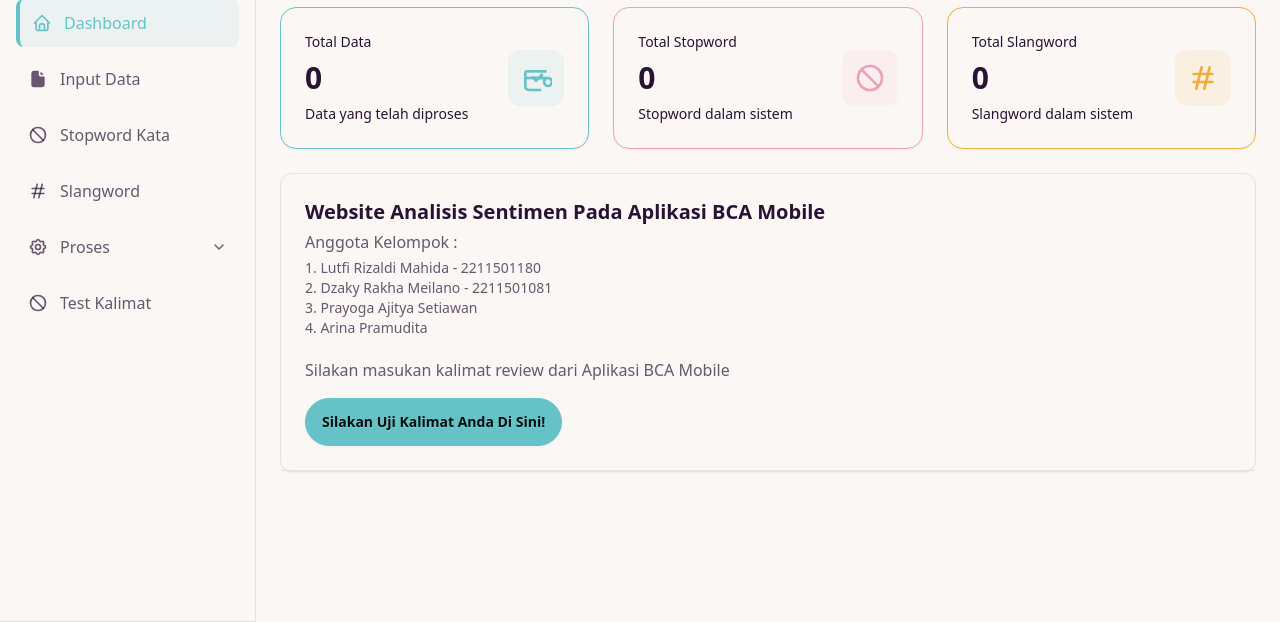
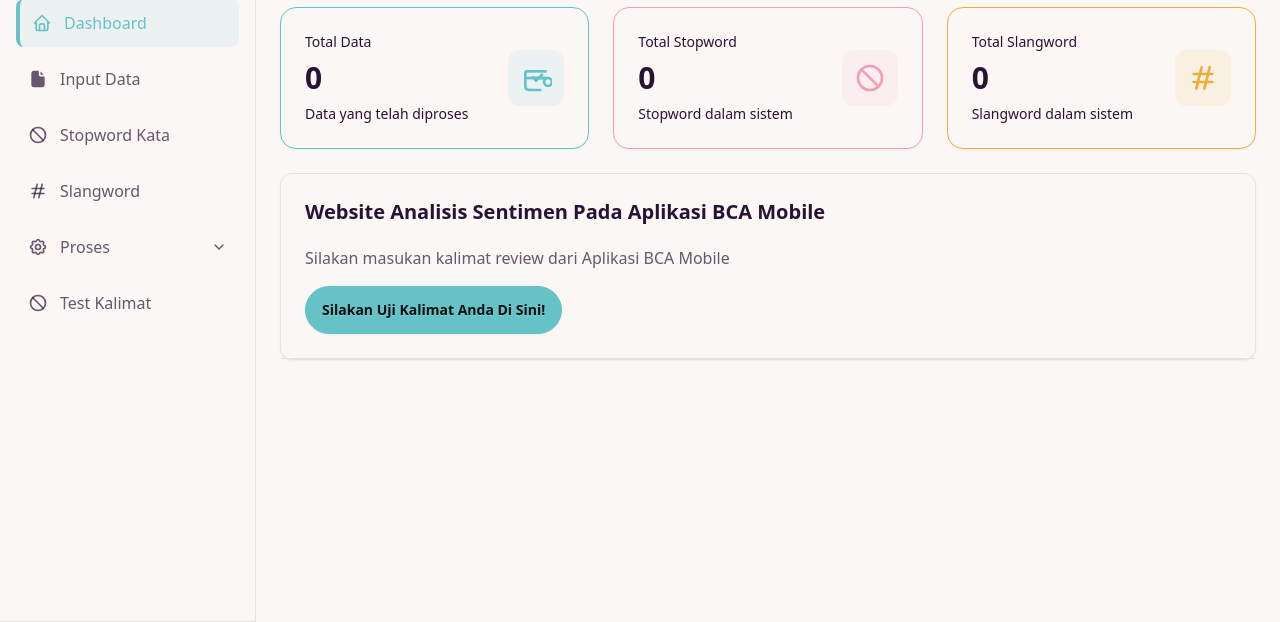
Before and after one commit to LRMNTRIX03/Website-Analisis-Sentimen-Dengan-Metode-Logistic-Regression-Pada-Aplikasi-BCA-Mobile, a Django app: page /dashboard/ in a window 1280 px wide. Shown: the part 98-720 px from the top of the page. Run offline with Django 4.2, Linux system fonts and the light colour scheme; the visitor is signed in with stand-in values (Sample User, id 1); data that the repository does not hold is empty; style sheets or scripts are compiled from the project's sources; some libraries are stand-ins or nearby versions.

Commit message:
Fix beberapa files dan depedency

```diff
--- a/analisissentimen/authapp/templates/authapp/login.html
+++ b/analisissentimen/authapp/templates/authapp/login.html
@@ -6,7 +6,7 @@
     <div class="bg-white rounded-2xl p-8 w-full max-w-md">
         <div class="text-center mb-8 max-w-[350px] mx-auto ">
             <span class="text-3xl font-bold">Selamat Datang</span>
-            <p class="text-gray-600 text-wrap capitalize text-sm">Silahkan login untuk melanjutkan ke Dashboard analis sentimen</p>
+            <p class="text-gray-600 text-wrap capitalize text-sm">Silahkan login untuk melanjutkan ke Dashboard analisis sentimen</p>
         </div>
 
         {% if messages %}
--- a/analisissentimen/templates/dashboard/index.html
+++ b/analisissentimen/templates/dashboard/index.html
@@ -70,14 +70,7 @@
     <div class="bg-base-100 rounded-xl border border-base-300 shadow-sm">
         <div class="p-6 border-b border-base-300">
             <h2 class="text-xl font-bold text-base-content">Website Analisis Sentimen Pada Aplikasi BCA Mobile</h2>
-            <p class="text-base-content/70 mt-1 text-md">Anggota Kelompok :</p>
-            <ol class="list-decimal list-inside text-sm text-base-content/70 mt-1 text-md">
-                <li>Lutfi Rizaldi Mahida - 2211501180</li>
-                <li>Dzaky Rakha Meilano - 2211501081</li>
-                <li>Prayoga Ajitya Setiawan</li>
-                <li>Arina Pramudita</li>
-            </ol>
-            <p class="text-base-content/70 mt-1 text-md mt-5">Silakan masukan kalimat review dari Aplikasi BCA Mobile</p>
+            <p class="text-base-content/70 text-md mt-5">Silakan masukan kalimat review dari Aplikasi BCA Mobile</p>
             <a href="{% url 'sentimen.kalimat' %}" class="btn btn-primary mt-4">Silakan Uji Kalimat Anda Di Sini!</a>
         </div>
     </div>
```
Also changed, not shown: analisissentimen/package.json (+10 -5 lines), analisissentimen/requirements.txt (added, +29 -0 lines), analisissentimen/package-lock.json, 2 other files.
